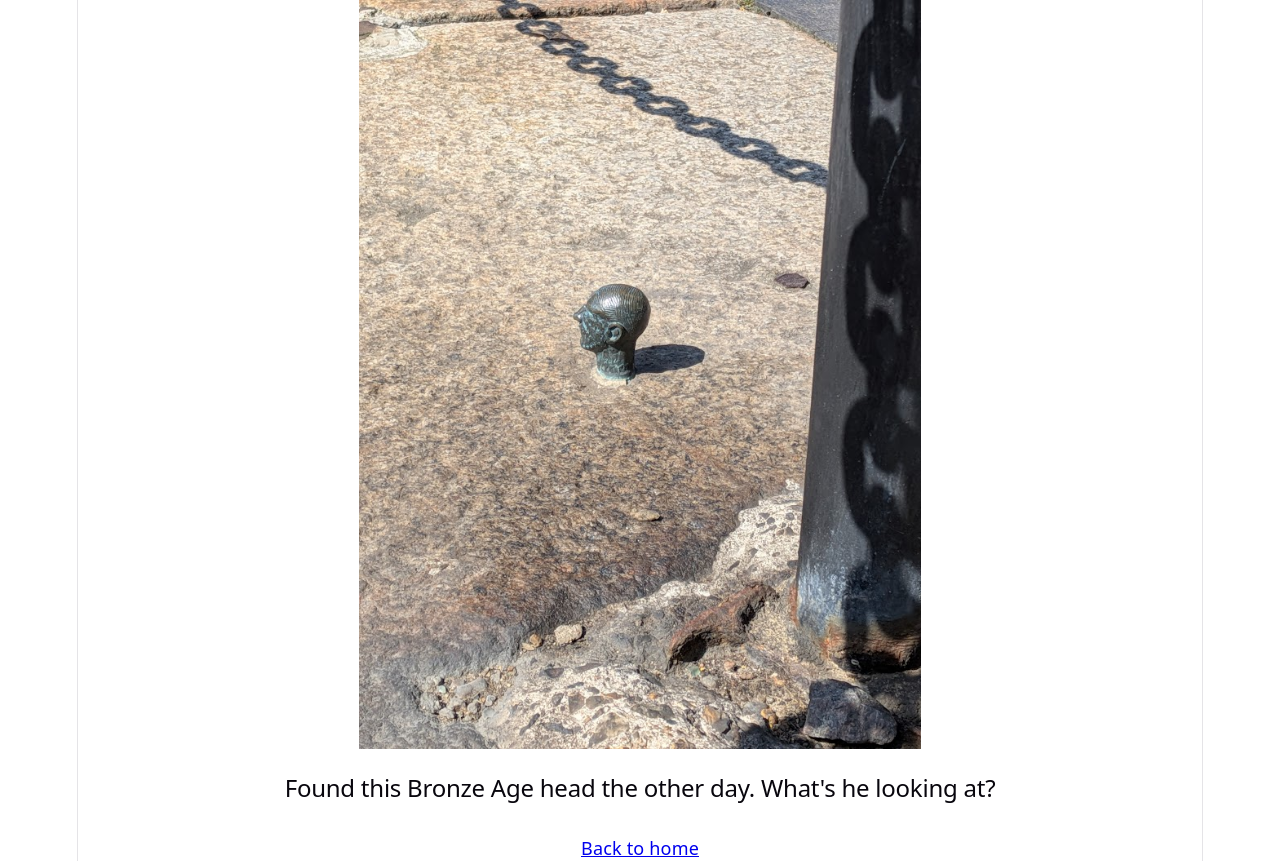
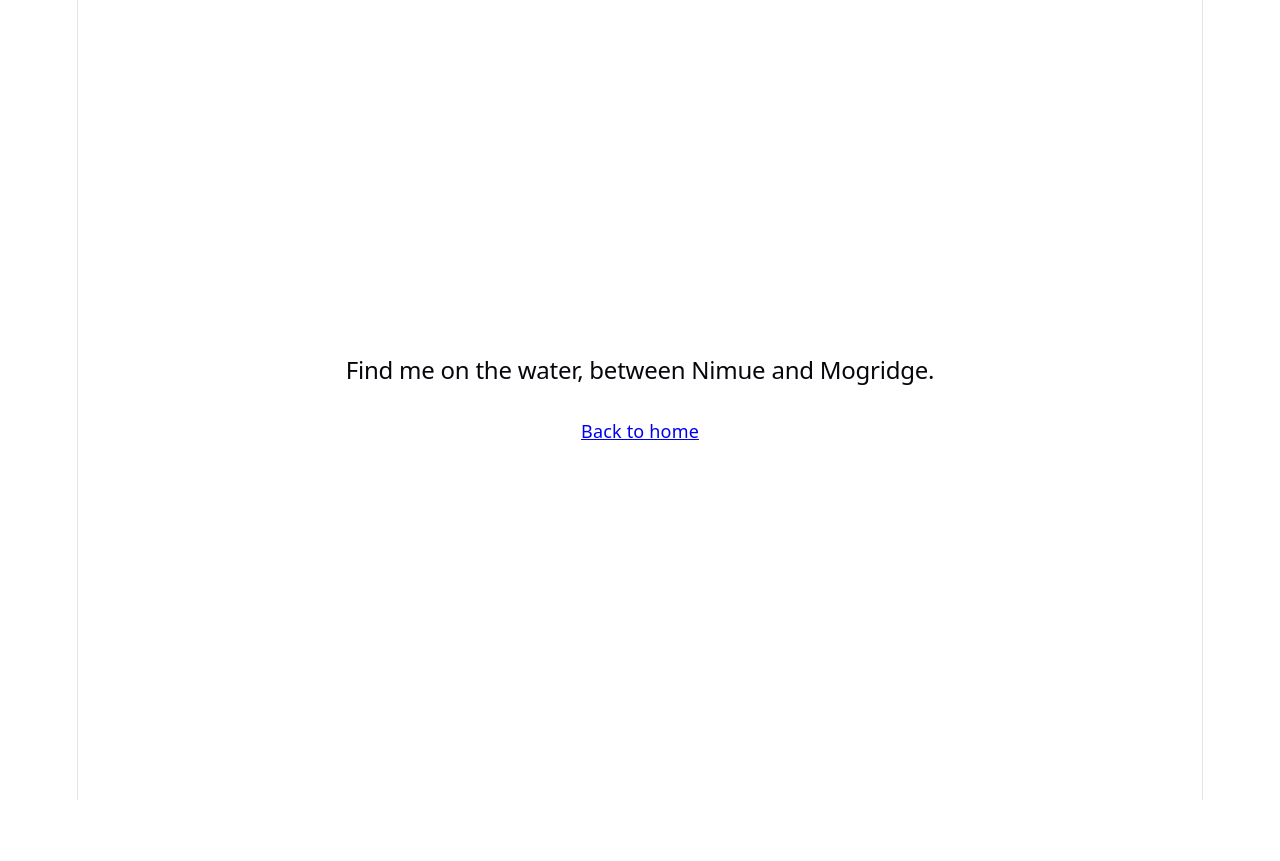
Before and after one commit to HarrySolomons/iasiap, a React (Vite) app: page /#/nicetry in a window 1280 px wide. After the commit the page ends 800 px from the top, so only its background shows below. Built offline with nearby package versions, Linux system fonts and the light colour scheme.

Commit message:
Some flow tweaks

```diff
--- a/src/App.jsx
+++ b/src/App.jsx
@@ -2,10 +2,11 @@ import { HashRouter, NavLink, Route, Routes } from 'react-router-dom'
 import './App.css'
 import { Home } from './pages/Home'
 import { Flappy } from './pages/Flappy'
-import { NiceTry } from './pages/NiceTry'
+import { Head } from './pages/Head'
 import { Ropemakers } from './pages/Ropemakers'
 import { Invalid } from './pages/Invalid'
-import { Anglesey } from './pages/Anglesey'
+import { Bsky } from './pages/Bsky'
+import { Boats } from './pages/Boats'
 
 function App() {
 
@@ -14,8 +15,9 @@ function App() {
         <HashRouter>
         <Routes>
           <Route path="/" element={<Home />} />
-          <Route path="/nicetry" element={<NiceTry />} />
-          <Route path="/anglesey" element={<Anglesey />} />
+          <Route path="/nicetry" element={<Boats />} />
+          <Route path="/bronze" element={<Head />} />
+          <Route path="/anglesey" element={<Bsky />} />
           <Route path="/bandstand" element={<Ropemakers />} />
           <Route path="/mudlark" element={<Flappy />} />
           <Route path="/*" element={<Invalid/>} />
--- /dev/null
+++ b/src/pages/Boats.jsx
@@ -0,0 +1,3 @@
+export function Boats() {
+    return <h2>Find me on the water, between Nimue and Mogridge.</h2>
+}
--- a/src/pages/Anglesey.jsx
+++ b/src/pages/Bsky.jsx
@@ -1,6 +1,6 @@
 import bskyLogo from '../assets/bsky-logo.svg'
 
-export function Anglesey() {
+export function Bsky() {
     return <>
         <img src={bskyLogo} width="200" height="175" />
         <h2>iasiap</h2>
--- a/src/pages/NiceTry.jsx
+++ b/src/pages/Head.jsx
@@ -1,6 +1,6 @@
 import headImg from '../assets/head.jpg'
 
-export function NiceTry() {
+export function Head() {
     return <>
         <img src={headImg} width="50%" />
         <h2>Found this <a class="hidden-link" href="https://www.bronzeage.co.uk/">Bronze Age</a> head the other day. What's he looking at?</h2>
--- a/src/pages/Home.jsx
+++ b/src/pages/Home.jsx
@@ -16,6 +16,6 @@ export function Home() {
                 onClick={() => navigate(code)}>Submit
             </button>
         </label>
-        <p class="invisible">Find me on the water, between Nimue and Mogridge</p>
+        <p class="invisible">Cu + Sn</p>
     </>
 }
```
